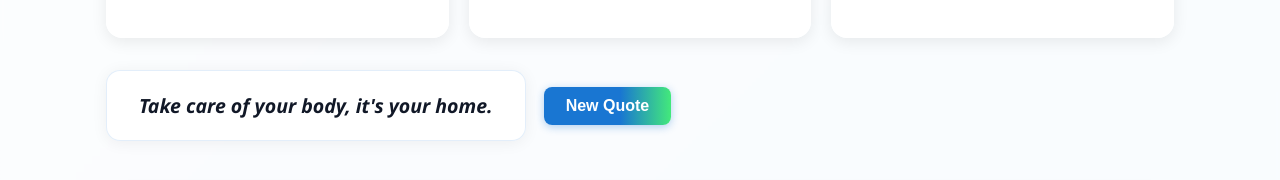
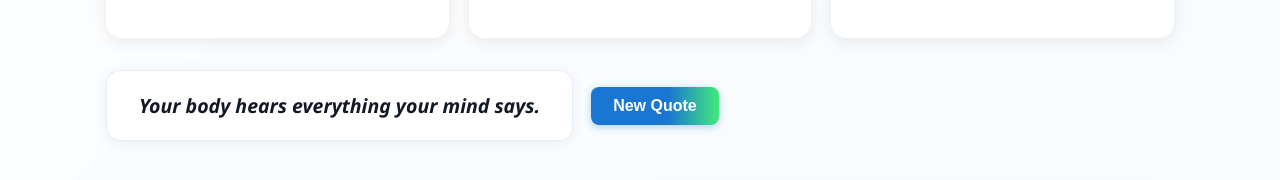
Before and after one commit to vallabhatech/CareSync, a React (Create React App) app: page / in a window 1280 px wide. Shown: the part 382-562 px from the top of the page. Built offline with nearby package versions, Linux system fonts and the light colour scheme; no server answers.

Commit message:
fix: replace Math.random with secure window.crypto.getRandomValues in Dashboard to fix SonarQube security hotspot

```diff
--- a/src/pages/Dashboard.jsx
+++ b/src/pages/Dashboard.jsx
@@ -50,8 +50,10 @@ export default function Dashboard() {
   const [todayCount, setTodayCount] = useState(0);
   const [favCount, setFavCount] = useState(0);
 
+  const getSecureRandom = () => window.crypto.getRandomValues(new Uint32Array(1))[0] / (0xffffffff + 1);
+
   useEffect(() => {
-    setQuote(healthQuotes[Math.floor(Math.random() * healthQuotes.length)]);
+    setQuote(healthQuotes[Math.floor(getSecureRandom() * healthQuotes.length)]);
     // eslint-disable-next-line
   }, []);
 
@@ -82,7 +84,7 @@ export default function Dashboard() {
   }, [isAuthenticated]);
 
   const generateQuote = () => {
-    let idx = Math.floor(Math.random() * healthQuotes.length);
+    let idx = Math.floor(getSecureRandom() * healthQuotes.length);
     setQuote(healthQuotes[idx]);
   };
 
```
